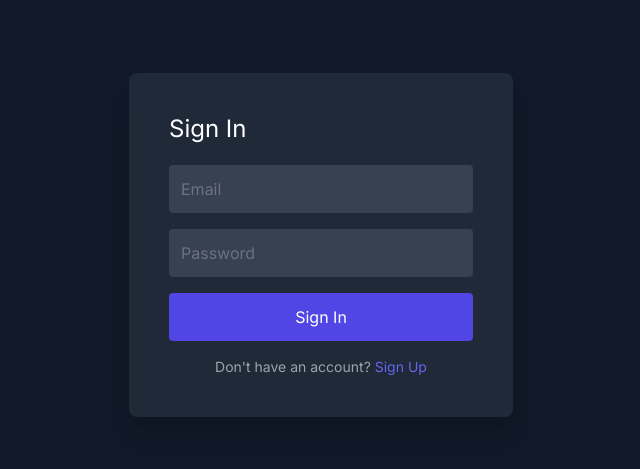
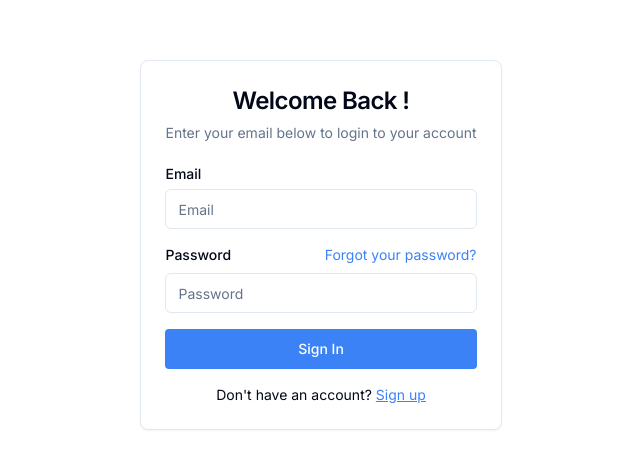
Before and after one commit to khayanga/water_hub, a Next.js app: page /sign-in in a window 1280 px wide. Shown: the part 155-624 px from the top of the page, without its empty margins (319-959 px from the left). Built offline with nearby package versions, Linux system fonts and the light colour scheme; sample sign-in values are in the browser's storage.

Commit message:
Authentication page_improvements & editcustomer functionality

```diff
--- a/app/sign-in/page.jsx
+++ b/app/sign-in/page.jsx
@@ -3,6 +3,16 @@ import Link from 'next/link';
 import { useState } from 'react';
 import { useRouter } from 'next/navigation';
 import { useAuth } from '@/components/AuthProvider';
+import { Button } from "@/components/ui/button"
+import {
+  Card,
+  CardContent,
+  CardDescription,
+  CardHeader,
+  CardTitle,
+} from "@/components/ui/card"
+import { Input } from "@/components/ui/input"
+import { Label } from "@/components/ui/label"
 import Spinner from '@/components/Spinner'; // Assuming you created this spinner
 
 const SignIn = () => {
@@ -12,42 +22,6 @@ const SignIn = () => {
   const [loading, setLoading] = useState(false);
   const router = useRouter();
   const { login } = useAuth();
-
-  // const handleSignIn = async (event) => {
-  //   event.preventDefault();
-  //   setError('');
-  //   setLoading(true);
-
-  //   try {
-  //     const response = await fetch("https://api.waterhub.africa/api/v1/client/login", {
-  //       method: 'POST',
-  //       headers: {
-  //         'Content-Type': 'application/json',
-  //         'Accept': 'application/json',
-  //       },
-  //       body: JSON.stringify({ email, password }),
-  //     });
-
-  //     const result = await response.json();
-
-  //     if (response.ok && result.access_token) {
-  //       console.log(`Access Token: ${result.access_token}`);
-  //       localStorage.setItem('accessToken', result.access_token);
-
-  //       login(result.data);
-  //       setEmail('');
-  //       setPassword('');
-  //       router.push('/dashboard');
-  //     } else {
-  //       setError(result.message || 'Failed to sign in. Please check your email and password.');
-  //     }
-  //   } catch (error) {
-  //     setError('Failed to sign in. Please check your email and password.');
-  //     console.error('Error signing in:', error);
-  //   } finally {
-  //     setLoading(false);
-  //   }
-  // };
 
   const handleSignIn = async (event) => {
     event.preventDefault();
@@ -90,39 +64,60 @@ const SignIn = () => {
 
 
   return (
-    <div className="min-h-screen flex items-center justify-center bg-gray-900">
+    <div className="min-h-screen flex items-center justify-center">
       {loading ? (
         <Spinner />
       ) : (
-        <div className="bg-gray-800 p-10 rounded-lg shadow-xl w-96">
-          <h1 className="text-white text-2xl mb-5">Sign In</h1>
+        <Card className="mx-auto max-w-sm">
+
+        <CardHeader>
+          <CardTitle className="text-2xl text-center">Welcome Back !</CardTitle>
+          <CardDescription>
+            Enter your email below to login to your account
+          </CardDescription>
+        </CardHeader>
+
+        <CardContent>
+        <div className="grid gap-4">
         {error && <div className="bg-red-500 text-white p-3 rounded mb-4">{error}</div>}
-          <input
+          <div className="grid gap-2">
+            <Label htmlFor="email">Email</Label>
+            <Input
               type="email"
                placeholder="Email"
               value={email}
               onChange={(e) => setEmail(e.target.value)}
-            className="w-full p-3 mb-4 bg-gray-700 rounded outline-none text-white placeholder-gray-500"
+              required
             />
-          <input
+          </div>
+          <div className="grid gap-2">
+            <div className="flex items-center">
+              <Label htmlFor="password">Password</Label>
+              <Link href="#" className="ml-auto inline-block text-sm text-blue-500">
+                Forgot your password?
+              </Link>
+            </div>
+            <Input
             type="password"
             placeholder="Password"
             value={password}
-            onChange={(e) => setPassword(e.target.value)}
-            className="w-full p-3 mb-4 bg-gray-700 rounded outline-none text-white placeholder-gray-500"
-          />
-          <button
-            onClick={handleSignIn}
-            className="w-full p-3 bg-indigo-600 rounded text-white hover:bg-indigo-500"
-            disabled={loading}
-          >
+            onChange={(e) => setPassword(e.target.value)} required />
+          </div>
+          <Button type="submit" onClick={handleSignIn} disabled={loading} className="w-full bg-blue-500 rounded text-white hover:bg-blue-500">
             Sign In
-          </button>
+          </Button>
 
-          <div className="text-gray-400 text-sm mt-4 text-center">
-            Don't have an account? <Link href="/sign-up" className="text-indigo-500 hover:underline">Sign Up</Link>
         </div>
+        <div className="mt-4 text-center text-sm">
+          Don&apos;t have an account?{" "}
+          <Link href="/sign-up" className="underline text-blue-500">
+            Sign up
+          </Link>
         </div>
+        </CardContent>
+
+
+        </Card>
       )}
     </div>
   );
--- a/app/sign-up/page.jsx
+++ b/app/sign-up/page.jsx
@@ -2,13 +2,25 @@
 
 import { useState } from 'react';
 import { useCreateUserWithEmailAndPassword } from 'react-firebase-hooks/auth';
+import { Button } from "@/components/ui/button"
+import {
+  Card,
+  CardContent,
+  CardDescription,
+  CardHeader,
+  CardTitle,
+} from "@/components/ui/card"
+import { Input } from "@/components/ui/input"
+import { Label } from "@/components/ui/label"
 import { auth } from '@/app/firebase/config';
 import { useRouter } from 'next/navigation';
 import Link from 'next/link';
+import Spinner from '@/components/Spinner';
 
 const SignUp = () => {
   const [email, setEmail] = useState('');
   const [password, setPassword] = useState('');
+
   const [error, setError] = useState('');
   const [createUserWithEmailAndPassword, user, loading, createUserError] = useCreateUserWithEmailAndPassword(auth);
   const router = useRouter();
@@ -33,36 +45,64 @@ const SignUp = () => {
   };
 
   return (
-    <div className="min-h-screen flex items-center justify-center bg-gray-900">
-      <div className="bg-gray-800 p-10 rounded-lg shadow-xl w-96">
-        <h1 className="text-white text-2xl mb-5">Sign Up</h1>
+    <div className="min-h-screen flex items-center justify-center">
+      {loading ? (<Spinner/>) :(
+        <Card className="mx-auto max-w-sm">
+
+        <CardHeader>
+          <CardTitle className="text-2xl text-center">Welcome New User </CardTitle>
+          <CardDescription>
+            Enter your email below to sign up
+          </CardDescription>
+        </CardHeader>
+
+        <CardContent>
+        <div className="grid gap-4">
         {error && <div className="bg-red-500 text-white p-3 rounded mb-4">{error}</div>}
         {createUserError && <p className="text-red-500 mb-4">{createUserError.message}</p>}
-        <input
+          <div className="grid gap-2">
+            <Label htmlFor="email">Email</Label>
+            <Input
               type="email"
               placeholder="Email"
               value={email}
               onChange={(e) => setEmail(e.target.value)}
-          className="w-full p-3 mb-4 bg-gray-700 rounded outline-none text-white placeholder-gray-500"
+              required
             />
-        <input
+          </div>
+          <div className="grid gap-2">
+            <div className="flex items-center">
+              <Label htmlFor="password">Password</Label>
+              <Link href="#" className="ml-auto inline-block text-sm text-blue-500">
+                Forgot your password?
+              </Link>
+            </div>
+            <Input
             type="password"
             placeholder="Password"
             value={password}
             onChange={(e) => setPassword(e.target.value)}
-          className="w-full p-3 mb-4 bg-gray-700 rounded outline-none text-white placeholder-gray-500"
-        />
-        <button
-          onClick={handleSignUp}
-          className="w-full p-3 bg-indigo-600 rounded text-white hover:bg-indigo-500"
-          disabled={loading}
-        >
-          {loading ? 'Signing up...' : 'Sign Up'}
-        </button>
-        <div className="text-gray-400 text-sm mt-4 text-center">
-          Already have an account? <Link href="/sign-in" className="text-indigo-500 hover:underline">Sign In</Link>
+            required />
           </div>
+          <Button type="submit"  onClick={handleSignUp}
+          disabled={loading} className="w-full bg-blue-500 rounded text-white hover:bg-blue-500">
+            Sign In
+          </Button>
+
         </div>
+        <div className="mt-4 text-center text-sm">
+         Already have an account?{" "}
+          <Link href="/sign-in" className="underline text-blue-500">
+            Sign In
+          </Link>
+        </div>
+        </CardContent>
+
+
+      </Card>
+      )}
+
+
     </div>
   );
 };
--- a/app/sites/page.jsx
+++ b/app/sites/page.jsx
@@ -240,10 +240,10 @@ const Page = () => {
         </div>
 
         <p className="mt-2 tracking-wider text-sm font-light pl-2 ">
-          Fill in the form below to register a site.
+          The table below has a list of all the sites.
         </p>
 
-        <form className="w-full mt-5 pl-2" onSubmit={handleSubmit}>
+        <form className="w-full mt-5 pl-2 hidden " onSubmit={handleSubmit}>
           <Card>
             <CardContent className="space-y-2">
               {formError && (
--- a/app/transaction/page.jsx
+++ b/app/transaction/page.jsx
@@ -156,7 +156,7 @@ const page = () => {
                         <TableCell>{transaction.transaction_code}</TableCell>
                         <TableCell>{transaction.amount}</TableCell>
                         <TableCell>{transaction.tap_no}</TableCell>
-                        <TableCell><Badge variant="outline">{transaction.status}</Badge></TableCell>
+                        <TableCell><Badge variant="outline" className={transaction.status === "Fail" ? "text-red-500" : "text-blue-500"}>{transaction.status}</Badge></TableCell>
                         <TableCell>{transaction.created_at}</TableCell>
                       </TableRow>
                     ))}
@@ -212,7 +212,7 @@ const page = () => {
                         <TableCell>{transaction.tag.tag_id}</TableCell>
                         <TableCell>{transaction.transaction_code}</TableCell>
                         <TableCell>{transaction.amount}</TableCell>
-                        <TableCell><Badge variant="outline">{transaction.status}</Badge></TableCell>
+                        <TableCell><Badge variant="outline" className={transaction.status === "Fail" ? "text-red-500" : "text-blue-500"}>{transaction.status}</Badge></TableCell>
                         <TableCell>{transaction.created_at}</TableCell>
                       </TableRow>
                     ))}
--- a/app/water-atm/page.jsx
+++ b/app/water-atm/page.jsx
@@ -215,10 +215,10 @@ const Page = () => {
         </div>
 
         <p className="mt-2 tracking-wider text-sm font-light pl-2 ">
-          Fill in the form below to register a device.
+          The table below hasa list of all the devices.
         </p>
 
-        <form className="w-full mt-5 pl-2" onSubmit={handleSubmit}>
+        <form className="w-full mt-5 pl-2 hidden" onSubmit={handleSubmit}>
           <Card>
             <CardContent className="space-y-2">
               {formError && (
--- a/components/Mainbar.jsx
+++ b/components/Mainbar.jsx
@@ -12,7 +12,8 @@ import {
 } from "@/components/ui/table";
 
 import { cards, users } from '@/data';
-
+import { MoonIcon, SunIcon } from "@radix-ui/react-icons"
+import { useTheme } from "next-themes"
 
 import React from 'react';
 import CountUp from 'react-countup';
@@ -34,7 +35,8 @@ const Mainbar = () => {
 
   return (
     <div className=' w-11/12 mx-auto px-8 py-2'>
-      <div className='p-2'>
+      <div className=' '>
+
         <Useravatar/>
 
         <p className='mt-2 tracking-wider text-sm font-light text-black dark:text-white'>
--- a/components/ui/button.jsx
+++ b/components/ui/button.jsx
@@ -13,7 +13,7 @@ const buttonVariants = cva(
         destructive:
           "bg-destructive text-destructive-foreground hover:bg-destructive/90",
         outline:
-          "border border-input bg-background hover:bg-accent hover:text-accent-foreground",
+          "border-none bg-background hover:bg-accent hover:text-accent-foreground",
         secondary:
           "bg-secondary text-secondary-foreground hover:bg-secondary/80",
         ghost: "hover:bg-accent hover:text-accent-foreground",
--- a/components/ui/input.jsx
+++ b/components/ui/input.jsx
@@ -7,7 +7,7 @@ const Input = React.forwardRef(({ className, type, ...props }, ref) => {
     (<input
       type={type}
       className={cn(
-        "flex h-10 w-full rounded-md border border-input bg-background px-3 py-2 text-sm ring-offset-background file:border-0 file:bg-transparent file:text-sm file:font-medium placeholder:text-muted-foreground focus-visible:outline-none focus-visible:ring-2 focus-visible:ring-ring focus-visible:ring-offset-2 disabled:cursor-not-allowed disabled:opacity-50",
+        "flex h-10 w-full rounded-md border bg-background px-3 py-2 text-sm ring-offset-background file:border-0 file:bg-transparent file:text-sm file:font-medium placeholder:text-muted-foreground focus-visible:outline-none focus-visible:ring-2 focus-visible:ring-ring focus-visible:ring-offset-2 disabled:cursor-not-allowed disabled:opacity-50",
         className
       )}
       ref={ref}
```
Also changed, not shown: app/customers/page.jsx (+14 -37 lines), app/tags/page.jsx (+3 -5 lines), components/Useravatar.jsx (+35 -2 lines). Lines whose indentation alone changed are shown as unchanged.
